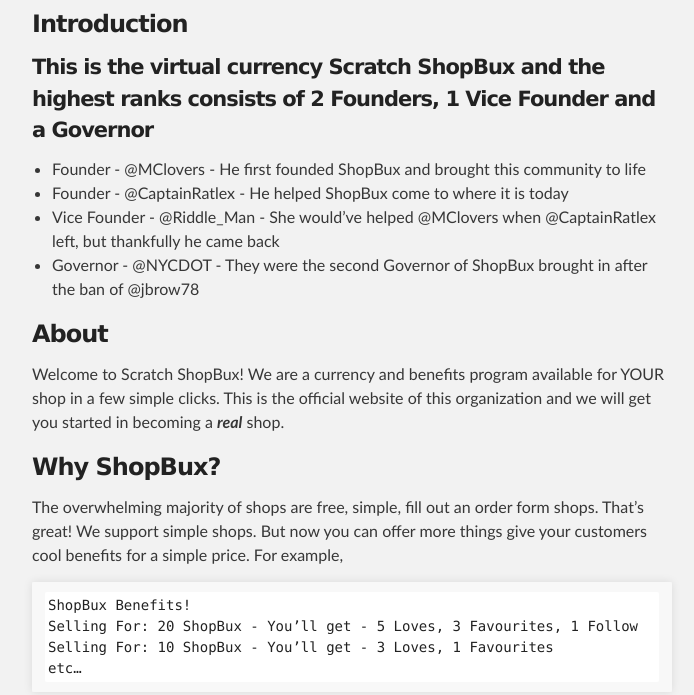
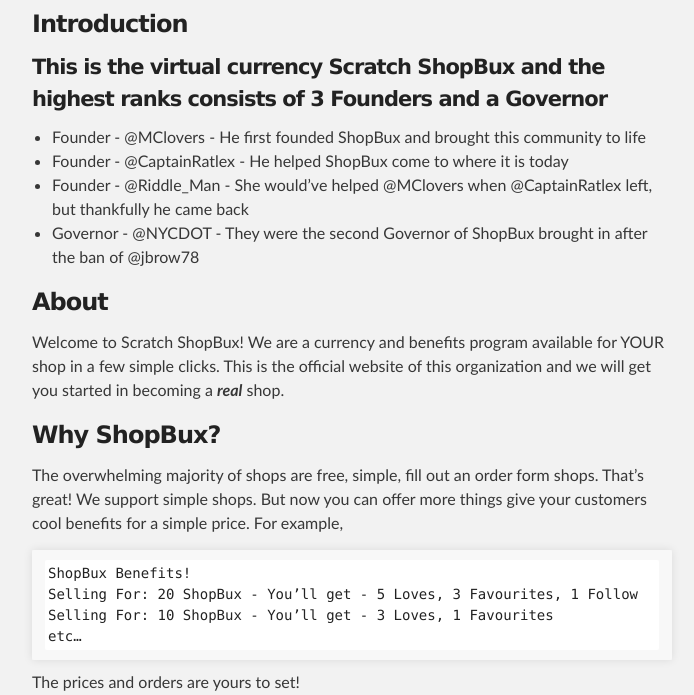
Before and after one commit to AlphaZetta/SSB, a Jekyll site: the page built from index.md, in a window 1280 px wide and 900 px high, scrolled down 396 px, cut to the strip 205-900 px from the top of the window. Shown: the whole strip, without its empty margins (288-982 px from the left). Built offline with Jekyll 4.4.1, drawn with Linux system fonts in a browser that asks for light colours; our own code applies the rules of GitHub Pages for plain Markdown files; the repository's description, which GitHub fills in, is left out.

Commit message:
Update index.md

```diff
--- a/index.md
+++ b/index.md
@@ -3,11 +3,11 @@
 
 ### Introduction
 
-#### This is the virtual currency Scratch ShopBux and the highest ranks consists of 2 Founders, 1 Vice Founder and a Governor
+#### This is the virtual currency Scratch ShopBux and the highest ranks consists of 3 Founders and a Governor
 
 - Founder - @MClovers - He first founded ShopBux and brought this community to life
 - Founder - @CaptainRatlex - He helped ShopBux come to where it is today
-- Vice Founder - @Riddle_Man - She would've helped @MClovers when @CaptainRatlex left, but thankfully he came back
+- Founder - @Riddle_Man - She would've helped @MClovers when @CaptainRatlex left, but thankfully he came back
 - Governor - @NYCDOT - They were the second Governor of ShopBux brought in after the ban of @jbrow78
 
 ### About
```
